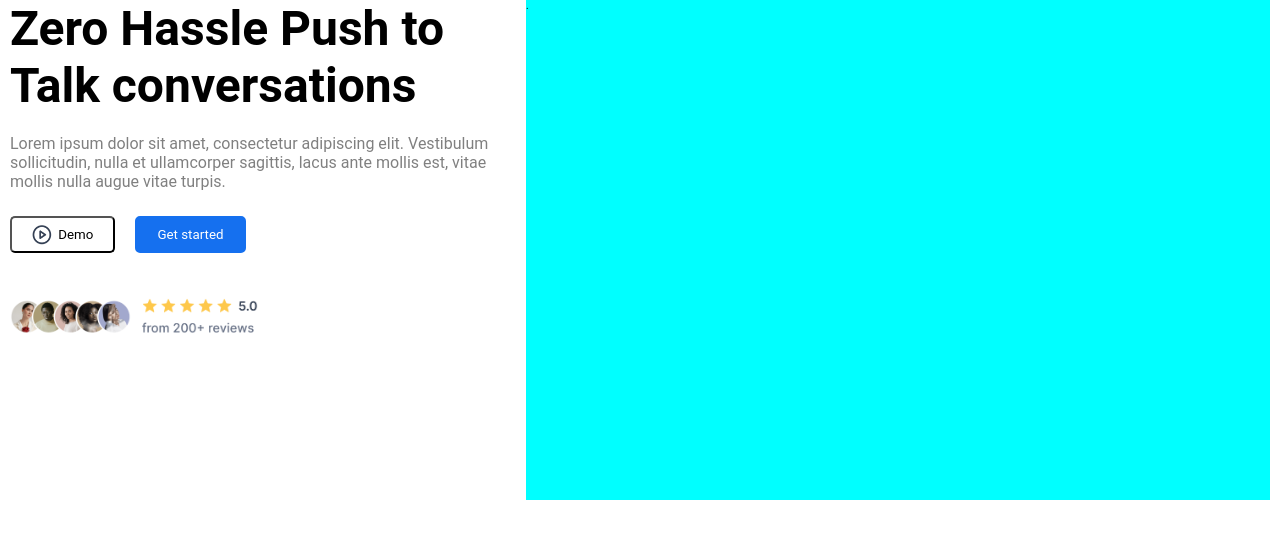
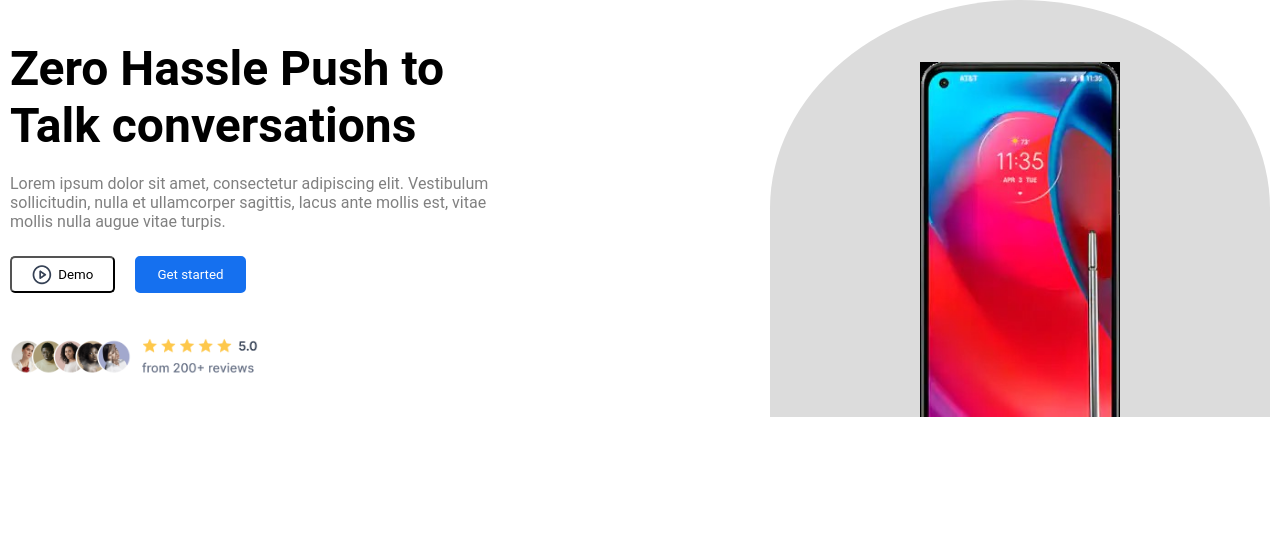
Before and after one commit to AngelicaGE/quick-exam, a React (Create React App) app in the folder client/: page / in a window 1280 px wide. Shown: the top 538 px of the page. Built offline with nearby package versions, Linux system fonts and the light colour scheme; a web font is replaced by a local one.

Commit message:
[ADD] right side of Landing Main section

```diff
--- a/client/src/containers/LandingMain.jsx
+++ b/client/src/containers/LandingMain.jsx
@@ -1,7 +1,8 @@
 import React from "react";
-import "../styles/Landing.scss";
+import "../styles/LandingMain.scss";
 import PlayIcon from "../rsc/icons/play.PNG";
 import RateElement from "../rsc/images/rate.PNG";
+import PhoneImg from "../rsc/images/phone.jpg";
 
 const LandingMain = () => {
   return (
@@ -26,7 +27,13 @@ const LandingMain = () => {
           </div>
         </div>
       </div>
-      <div className="right-lower">.</div>
+      <div className="right-lower">
+          <div className="gray-bg">
+              <div>
+              <img src={PhoneImg} alt="" />
+              </div>
+          </div>
+      </div>
     </div>
   );
 };
--- a/client/src/styles/Landing.scss
+++ b/client/src/styles/LandingMain.scss
@@ -4,6 +4,7 @@
     margin: auto;
 }
 
+/////////LANDING MAIN STARTS
 .demo-btn{
     background-color: white;
     color: black;
@@ -11,16 +12,21 @@
 .left-upper .subtitle{
     color: gray;
 }
-.right-lower{
-    background-color: aqua;
-    height: 50rem;
+.gray-bg{
+    background-color: gainsboro;
+    max-width: 50rem;
+    min-width: 40rem;
+    border-top-left-radius: 50%;
+    border-top-right-radius:50%;
 }
+/////////LANDING MAIN ENDS
+
 
 @media(min-width:300px){
+/////////LANDING MAIN STARTS
     .left-upper{
         margin: 0 1rem;
     }
-
     .demo-btn img{
         width: 2rem;
     }
@@ -44,17 +50,34 @@
     .demo-btns button{
         margin: 0.5rem 0;
     }
-    // FONT SIZES BEGIN
+    .gray-bg{
+        height: 30rem;
+        margin-left: -3.5rem;
+        position: relative;
+        margin-top: 8rem;
+    }
+    .gray-bg img{
+        position: absolute;
+    bottom: 0;
+    width: 20rem;
+    left: calc(50% - 10rem);
+    }
+    // ** font size begin
     .LandingMain .title{
         font-size: 3rem;
+        margin-top: 4rem;
     }
     .LandingMain .subtitle{
         font-size:larger;
         margin: 2rem 0;
     }
+
+/////////LANDING MAIN STARTS
+
 }
 
 @media(min-width:768px){
+/////////LANDING MAIN STARTS
     .LandingMain{
         display: flex;
         flex-direction: row;
@@ -88,10 +111,26 @@
     .review-container img {
         width: 70%;
     }
-
-
+    .gray-bg img{
+        position: absolute;
+        max-width: 16rem;
+        bottom: 0;
+        right: calc(50% - 8rem);
+    }
+    .gray-bg{
+        height: 100%;
+        margin: auto;
+        margin-right: 0;
+        display: flex;
+        justify-content: center;
+        flex-wrap: nowrap;
+        align-content: flex-end;
+        position: relative;
+    }
+/////////LANDING MAIN ENDS
 }
 @media(min-width:1024px){
+/////////LANDING MAIN STARTS
     .demo-btn img {
         width: 2rem;
     }
@@ -99,6 +138,13 @@
         width: 50%;
         margin: 2rem 0
     }
+    .gray-bg img{
+        position: absolute;
+        max-width: 20rem;
+        bottom: 0;
+        right: calc(50% - 10rem);
+    }
+
     //FONT SIZES BEGIN
     .LandingMain .title{
         font-size: xxx-large;
@@ -107,4 +153,5 @@
         font-size: medium;
         margin: 2rem 0;
     }
+/////////LANDING MAIN ENDS
 }
```
Also changed, not shown: client/src/containers/LandingMetrics.jsx (added), client/src/rsc/images/phone.PNG (added), client/src/rsc/images/phone.jpg (added), client/src/styles/LandingMetrics.scss (added).
